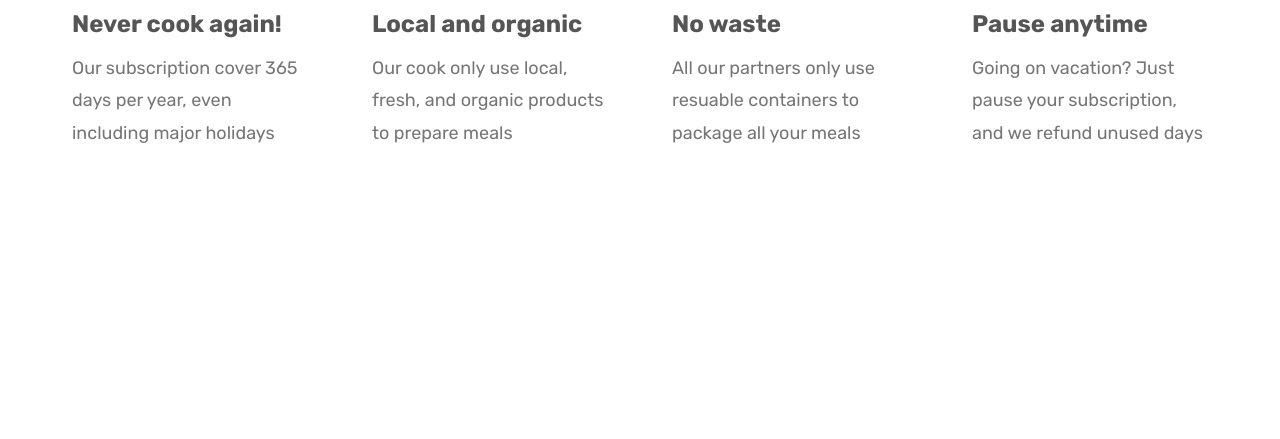
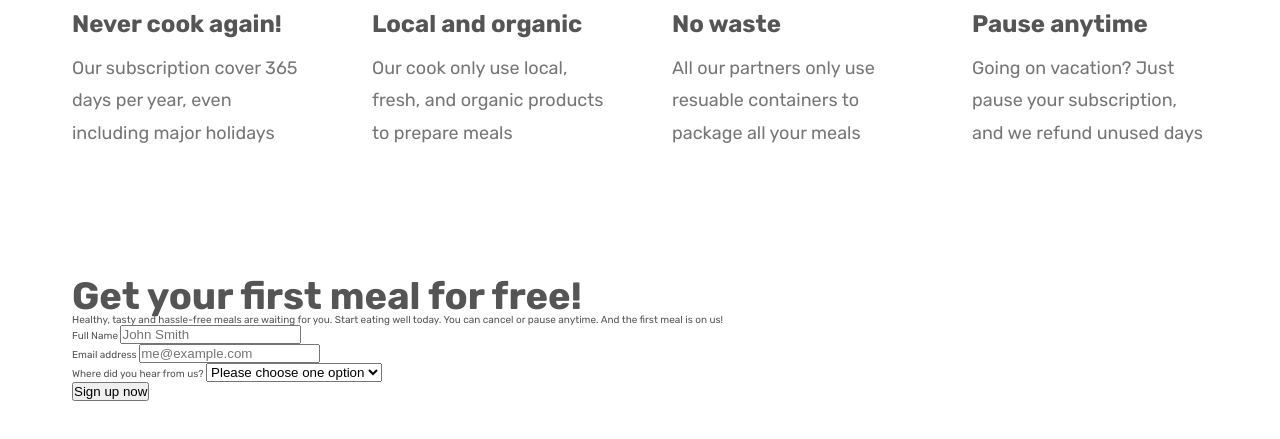
Before and after one commit to MrEkwunife/ominifood, a plain HTML site: page index.html in a window 1280 px wide. Shown: the part 5323-5762 px from the top of the page. Before the commit the page ends 5600 px from the top, so only its background shows below. Drawn offline with nearby package versions, Linux system fonts and the light colour scheme.

Commit message:
cta section

```diff
--- a/index.html
+++ b/index.html
@@ -498,6 +498,49 @@
           </div>
         </div>
       </section>
+
+      <section class="section-cta">
+        <div class="container grid cta-container">
+          <div class="form-box">
+            <header class="cta-header-box">
+              <h2 class="intro-txt">Get your first meal for free!</h2>
+              <p class="sub-intro-txt">
+                Healthy, tasty and hassle-free meals are waiting for you. Start
+                eating well today. You can cancel or pause anytime. And the
+                first meal is on us!
+              </p>
+            </header>
+
+            <form action="#" class="cta-form">
+              <div>
+                <label for="full-name">Full Name</label>
+                <input type="text" id="full-name" placeholder="John Smith" />
+              </div>
+
+              <div>
+                <label for="email-address">Email address</label>
+                <input
+                  type="text"
+                  id="email-address"
+                  placeholder="me@example.com"
+                  required
+                />
+              </div>
+
+              <div>
+                <label for="choose">Where did you hear from us?</label>
+                <select name="" id="Where">
+                  <option value="">Please choose one option</option>
+                </select>
+              </div>
+
+              <button class="sign-up">Sign up now</button>
+            </form>
+          </div>
+
+          <div class="cta-img-box"></div>
+        </div>
+      </section>
     </main>
   </body>
 </html>
```
